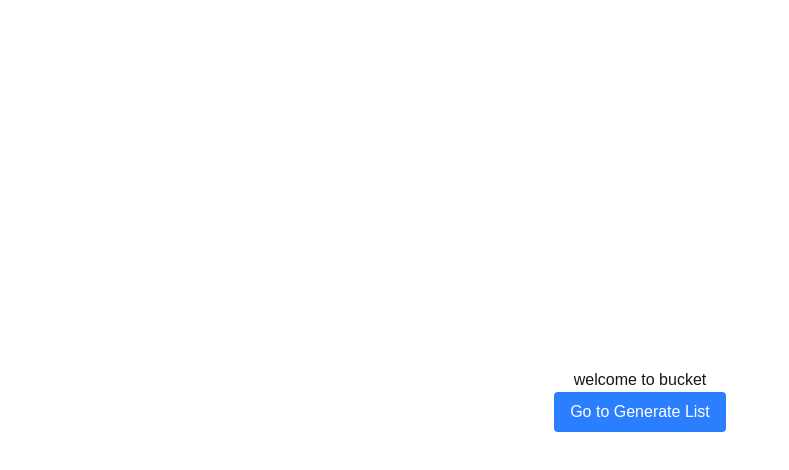
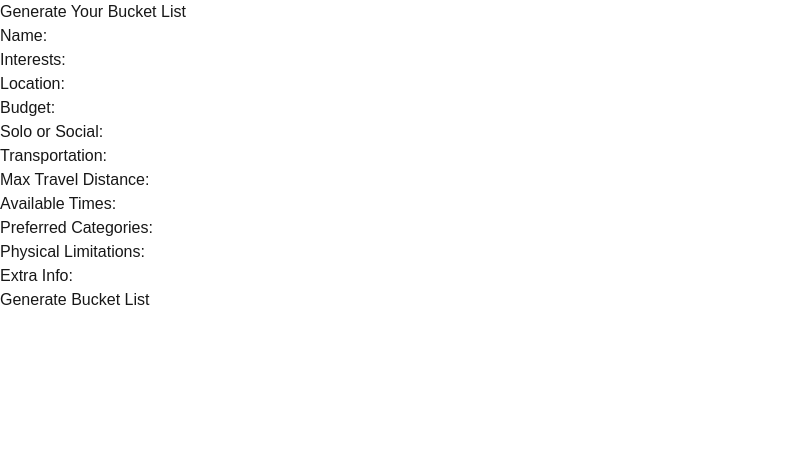
Before and after one commit to kelechi055/bucket, a Next.js app: page / in a window 1280 px wide. Shown: the top 470 px of the page, without its empty margins (0-789 px from the left). Built offline with nearby package versions, Linux system fonts and the light colour scheme.

Commit message:
added homepage

```diff
--- a/package.json
+++ b/package.json
@@ -12,7 +12,11 @@
     "@clerk/nextjs": "^6.13.0",
     "@emotion/react": "^11.14.0",
     "@emotion/styled": "^11.14.0",
+    "@google/genai": "^0.7.0",
+    "@google/generative-ai": "^0.24.0",
     "@mui/material": "^7.0.1",
+    "body-parser": "^2.2.0",
+    "express": "^5.1.0",
     "firebase": "^11.6.0",
     "next": "15.2.4",
     "react": "^19.0.0",
--- a/src/app/api/chat/api/route.js
+++ /dev/null
@@ -1,65 +0,0 @@
-import { NextResponse } from "next/server";
-import { GoogleGenerativeAI } from "@google/generative-ai";
-
-export async function POST(request) {
-    if (!process.env.NEXT_GEMINI_API_KEY) {
-        return NextResponse.json({ error: "Gemini API key not found" }, { status: 500 });
-    }
-
-    const { userInfo } = await request.json();
-
-    if (!userInfo) {
-        return NextResponse.json({ error: "No user info provided" }, { status: 400 });
-    }
-
-    const {
-        name,
-        interests,
-        location,
-        budget,
-        solo_or_social,
-        transportation,
-        travel_distance,
-        availability,
-        categories,
-        limitations,
-        extra_details
-    } = userInfo;
-
-    const genAI = new GoogleGenerativeAI(process.env.NEXT_GEMINI_API_KEY);
-    const model = genAI.getGenerativeModel({ model: "gemini-1.5-flash" });
-
-    const prompt = `
-You are an intelligent activity planner AI that helps users build personalized bucket lists. The user has submitted a form with their preferences. Based on this data, recommend a list of activities and local events that align with their interests, location, and availability. Include a mix of realistic options and at least one fun or unexpected "surprise me" suggestion.
-
-Here are the details the user provided:
-- Name: ${name}
-- Interests: ${interests}
-- Location: ${location}
-- Budget: ${budget}
-- Preferred Activity Type: ${solo_or_social}
-- Travel Method: ${transportation}
-- Max Travel Distance: ${travel_distance}
-- Available Times: ${availability}
-- Preferred Categories: ${categories}
-- Physical Limitations: ${limitations}
-- Extra Info: ${extra_details}
-
-Use this information to:
-1. Generate 5–7 personalized activity suggestions
-2. Include variety across activity types (e.g. solo vs. social, active vs. chill)
-3. Highlight anything that matches local events or venues (assume API-backed)
-4. End with one surprise idea based on their vibe
-
-You don’t need to ask the user anything — just return results as a clean list with short explanations.
-    `;
-
-    try {
-        const result = await model.generateContent(prompt);
-        const response = await result.response;
-        const text = response.text();
-        return NextResponse.json({ bucketList: text });
-    } catch (error) {
-        return NextResponse.json({ error: error.message }, { status: 500 });
-    }
-}
--- /dev/null
+++ b/src/app/api/chat/generate-bucket/route.js
@@ -0,0 +1,64 @@
+import { GoogleGenerativeAI } from 'google-generative-ai'; // Make sure you have the right package installed
+import { NextResponse } from 'next/server';
+
+export async function POST(request) {
+  const { userInfo } = await request.json();
+
+  // Check if the user info is valid
+  if (!userInfo) {
+    return NextResponse.json({ error: "No user info provided" }, { status: 400 });
+  }
+
+  const {
+    name, interests, location, budget, solo_or_social, transportation,
+    travel_distance, availability, categories, limitations, extra_details
+  } = userInfo;
+
+  try {
+    // Check if the Gemini API key is available
+    const apiKey = process.env.NEXT_GEMINI_API_KEY;
+    if (!apiKey) {
+      return NextResponse.json({ error: "Gemini API key not found" }, { status: 500 });
+    }
+
+    // Initialize the Gemini API
+    const generativeAI = new GoogleGenerativeAI(apiKey);
+    const model = generativeAI.getGenerativeModel({ model: "gemini-1.5-flash" });
+
+    // Prepare the prompt for generating the bucket list
+    const prompt = `
+    You are an intelligent activity planner AI that helps users build personalized bucket lists.
+    The user has submitted a form with their preferences. Based on this data, recommend a list of activities
+    and local events that align with their interests, location, and availability.
+    Include a mix of realistic options and at least one fun or unexpected "surprise me" suggestion.
+
+    Here are the details the user provided:
+    - Name: ${name}
+    - Interests: ${interests}
+    - Location: ${location}
+    - Budget: ${budget}
+    - Preferred Activity Type: ${solo_or_social}
+    - Travel Method: ${transportation}
+    - Max Travel Distance: ${travel_distance}
+    - Available Times: ${availability}
+    - Preferred Categories: ${categories}
+    - Physical Limitations: ${limitations}
+    - Extra Info: ${extra_details}
+
+    Use this information to:
+    1. Generate 5–7 personalized activity suggestions
+    2. Include variety across activity types (e.g. solo vs. social, active vs. chill)
+    3. Highlight anything that matches local events or venues (assume API-backed)
+    4. End with one surprise idea based on their vibe
+    `;
+
+    // Generate the bucket list using Gemini API
+    const bucketList = await model.generateResponse(prompt);
+
+    // Send the generated bucket list as response
+    return NextResponse.json({ bucketList });
+  } catch (error) {
+    console.error('Error generating bucket list:', error);
+    return NextResponse.json({ error: 'Internal Server Error' }, { status: 500 });
+  }
+}
--- a/src/app/generate/page.js
+++ /dev/null
@@ -1,7 +0,0 @@
-export default function GenerateBucket() {
-  return (
-    <>
-      <h1>Generate Bucket List</h1>
-    </>
-  );
-}
--- a/src/app/page.js
+++ b/src/app/page.js
@@ -1,16 +1,126 @@
-import Image from "next/image";
-import Link from "next/link";
+'use client'
+import React, { useState } from 'react';
 
-export default function Home() {
+export default function GenerateBucketPage() {
+  const [userInfo, setUserInfo] = useState({
+    name: '',
+    interests: '',
+    location: '',
+    budget: '',
+    solo_or_social: '',
+    transportation: '',
+    travel_distance: '',
+    availability: '',
+    categories: '',
+    limitations: '',
+    extra_details: ''
+  });
+
+  const [bucketList, setBucketList] = useState(null);
+  const [error, setError] = useState(null);
+
+  const handleInputChange = (e) => {
+    const { name, value } = e.target;
+    setUserInfo((prevState) => ({
+      ...prevState,
+      [name]: value
+    }));
+  };
+
+  const handleSubmit = async (e) => {
+    e.preventDefault();
+    setError(null);
+
+    try {
+      const response = await fetch('/api/chat/generate-bucket', {
+        method: 'POST',
+        headers: {
+          'Content-Type': 'application/json'
+        },
+        body: JSON.stringify({ userInfo })
+      });
+
+
+      const data = await response.json();
+      // Log the response data for debugging
+      console.log('API Response:', data);
+
+      if (response.ok) {
+        setBucketList(data.bucketList); // Store the generated bucket list
+      } else {
+        setError(data.error || 'An error occurred while generating the bucket list.');
+      }
+    } catch (err) {
+      console.error('Error submitting form:', err);
+      setError('An error occurred while generating the bucket list.');
+    }
+  };
+
   return (
-    <div className="flex flex-col items-center justify-center h-screen">
-      <h1>welcome to bucket</h1>
-      <Link
-        href="/generate"
-        className="text-white bg-blue-500 px-4 py-2 rounded"
-      >
-        Go to Generate List
-      </Link>
+    <div>
+      <h1>Generate Your Bucket List</h1>
+      <form onSubmit={handleSubmit}>
+        <label>Name:</label>
+        <input type="text" name="name" value={userInfo.name} onChange={handleInputChange} />
+        <br />
+
+        <label>Interests:</label>
+        <input type="text" name="interests" value={userInfo.interests} onChange={handleInputChange} />
+        <br />
+
+        <label>Location:</label>
+        <input type="text" name="location" value={userInfo.location} onChange={handleInputChange} />
+        <br />
+
+        <label>Budget:</label>
+        <input type="text" name="budget" value={userInfo.budget} onChange={handleInputChange} />
+        <br />
+
+        <label>Solo or Social:</label>
+        <input type="text" name="solo_or_social" value={userInfo.solo_or_social} onChange={handleInputChange} />
+        <br />
+
+        <label>Transportation:</label>
+        <input type="text" name="transportation" value={userInfo.transportation} onChange={handleInputChange} />
+        <br />
+
+        <label>Max Travel Distance:</label>
+        <input type="text" name="travel_distance" value={userInfo.travel_distance} onChange={handleInputChange} />
+        <br />
+
+        <label>Available Times:</label>
+        <input type="text" name="availability" value={userInfo.availability} onChange={handleInputChange} />
+        <br />
+
+        <label>Preferred Categories:</label>
+        <input type="text" name="categories" value={userInfo.categories} onChange={handleInputChange} />
+        <br />
+
+        <label>Physical Limitations:</label>
+        <input type="text" name="limitations" value={userInfo.limitations} onChange={handleInputChange} />
+        <br />
+
+        <label>Extra Info:</label>
+        <input type="text" name="extra_details" value={userInfo.extra_details} onChange={handleInputChange} />
+        <br />
+
+        <button type="submit">Generate Bucket List</button>
+      </form>
+
+      {error && <p style={{ color: 'red' }}>{error}</p>}
+
+      {bucketList && (
+        <div>
+          <h2>Your Bucket List:</h2>
+          <ul>
+            {bucketList.map((activity, index) => (
+              <li key={index}>
+                <strong>{activity.name}</strong>: {activity.description}
+              </li>
+            ))}
+          </ul>
+        </div>
+      )}
     </div>
   );
 }
```
Also changed, not shown: 1 other file (tests, documents, lock files or other folders).
